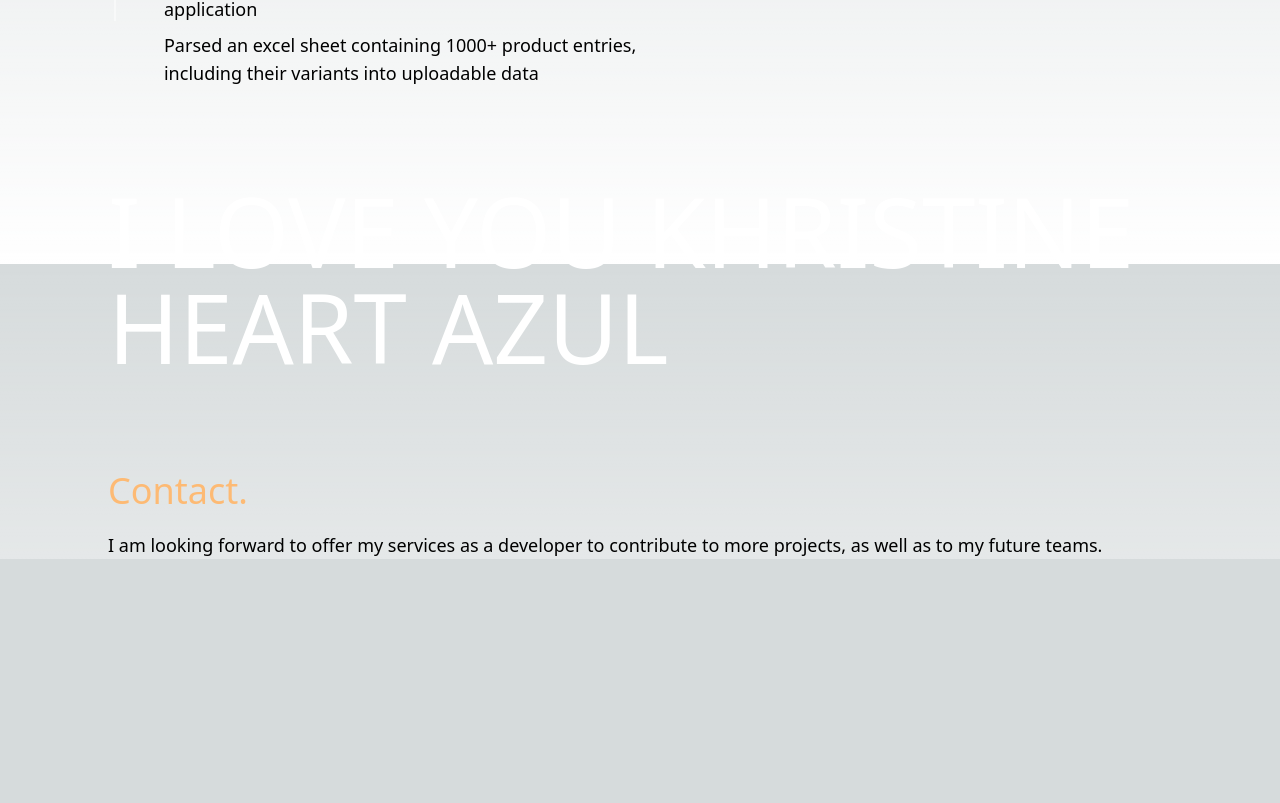
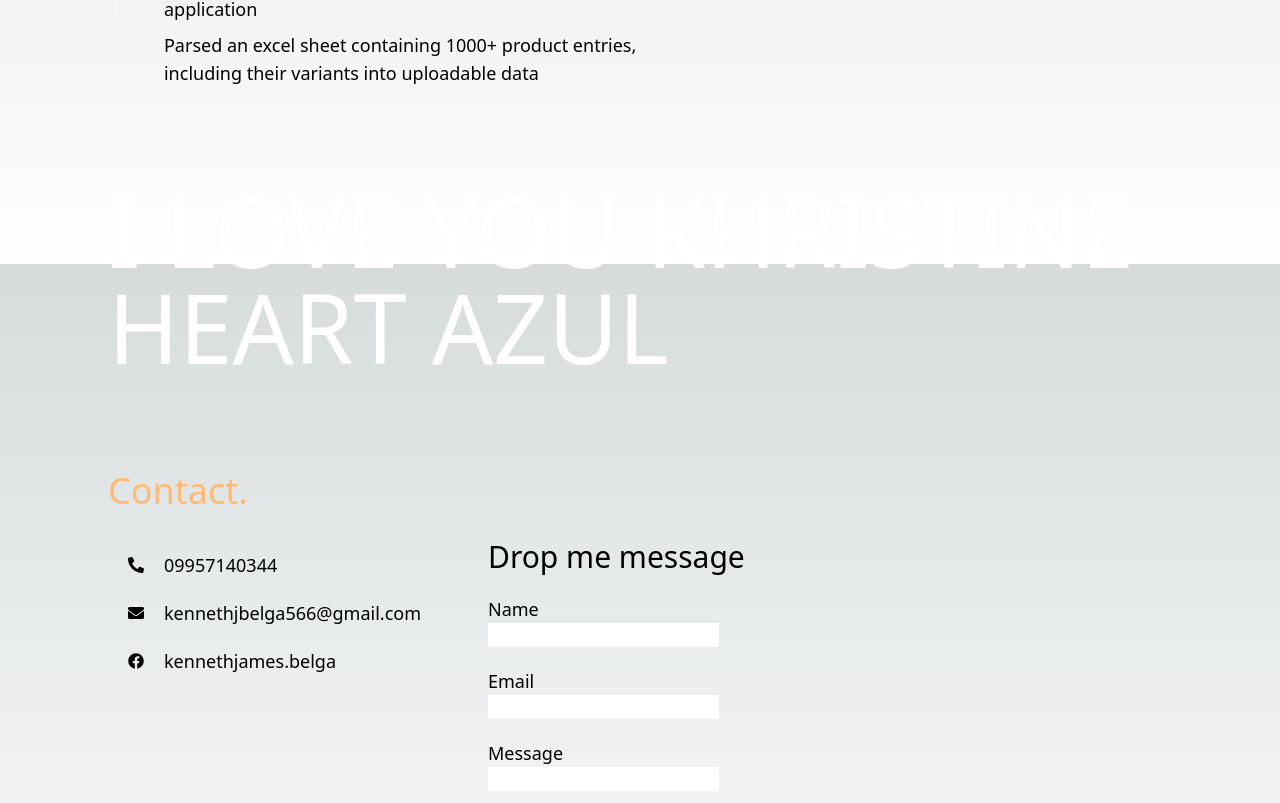
Before and after one commit to ryukkn/NextJSPortfolio, a Next.js app: page / in a window 1280 px wide. Shown: the part 2936-3739 px from the top of the page. Before the commit the page ends 3495 px from the top, so only its background shows below. Built offline with nearby package versions, Linux system fonts and the light colour scheme.

Commit message:
contacts

```diff
--- /dev/null
+++ b/components/InputField.tsx
@@ -0,0 +1,3 @@
+export default function InputField(props:any){
+    return <input type={props.type} />
+}
--- a/pages/index.tsx
+++ b/pages/index.tsx
@@ -7,10 +7,11 @@
 import Tray from "@/components/Tray"
 import Icon from "@/components/Icon"
 import Collapsable from "@/components/Collapsable"
+import InputField from "@/components/InputField"
 
 import React, { useState, useEffect} from 'react';
 
-import { FaGithub,FaFacebook,FaLinkedin,FaQuoteLeft, FaQuoteRight, FaRegDotCircle  } from "react-icons/fa";
+import { FaGithub,FaFacebook,FaLinkedin,FaQuoteLeft, FaQuoteRight, FaRegDotCircle, FaPhone, FaEnvelope  } from "react-icons/fa";
 
 
 export default function Page() {
@@ -191,7 +192,7 @@
                     </Text>
                     <Text className={`mt-5 ml-5 text-lg`}>
                         <span>I am looking forward to offering my services as a developer to contribute to more projects, as well as to my future teams. </span>
-                        <span>Aside from my goal to improve the ways of life through the continuous development of our technologies, I am also dedicated to sharing my knowledge to guide my colleagues. </span>
+                        <span>Aside from my goal to improve the ways of life through the continuous development of our technologies, I am also dedicated to <span className={`text-blue-400 font-normal`}>sharing my knowledge to guide my colleagues</span>. </span>
                         <span>I consider these goals as a motivation for continuous growth, a never-ending learning process that will keep improving my soft and technical skills.</span>
                     </Text>
                 </Container>
@@ -334,9 +335,46 @@
             </Container>
             <Container className={` pt-24 px-12`}>
                 <Text className={`ml-5 text-4xl text-orange-300`}>Contact.</Text>
-                <Text className={`mt-5 ml-5 text-lg`}>
-                    <span>I am looking forward to offer my services as a developer to contribute to more projects, as well as to my future teams. </span>
-                </Text>
+                <Container className={`flex justify-center w-full`}>
+                    <Container className={`flex flex-col flex-[2_2_0%]`}>
+                        <Container className={`flex items-center mt-10 ml-10 select-none cursor-pointer`}>
+                            <FaPhone className={`scale-x-[-1]`}/>
+                            <Text className={`text-lg ml-5`}>
+                                <span>09957140344</span>
+                            </Text>
+                        </Container>
+                        <Container className={`flex items-center mt-5 ml-10 select-none cursor-pointer`}>
+                            <FaEnvelope className={`scale-x-[-1]`}/>
+                            <Text className={`text-lg ml-5`}>
+                                <span>kennethjbelga566@gmail.com</span>
+                            </Text>
+                        </Container>
+                        <Container className={`flex items-center mt-5 ml-10 select-none cursor-pointer`}>
+                            <FaFacebook/>
+                            <Text className={`text-lg ml-5`}>
+                                <span>kennethjames.belga</span>
+                            </Text>
+                        </Container>
+                    </Container>
+
+                    <Container className={`flex-[3_3_0%] mr-36 mt-7 h-96`}>
+                        <Text className={`text-3xl`}>Drop me message </Text>
+                        <Container>
+                            <Container>
+                                <Text className={`text-lg mt-5`}> Name </Text>
+                                <InputField></InputField>
+                            </Container>
+                            <Container>
+                                <Text className={`text-lg mt-5`}> Email </Text>
+                                <InputField></InputField>
+                            </Container>
+                            <Container>
+                                <Text className={`text-lg mt-5`}> Message </Text>
+                                <InputField></InputField>
+                            </Container>
+                        </Container>
+                    </Container>
+                </Container>
             </Container>
         </Container>
     </Base>
```
